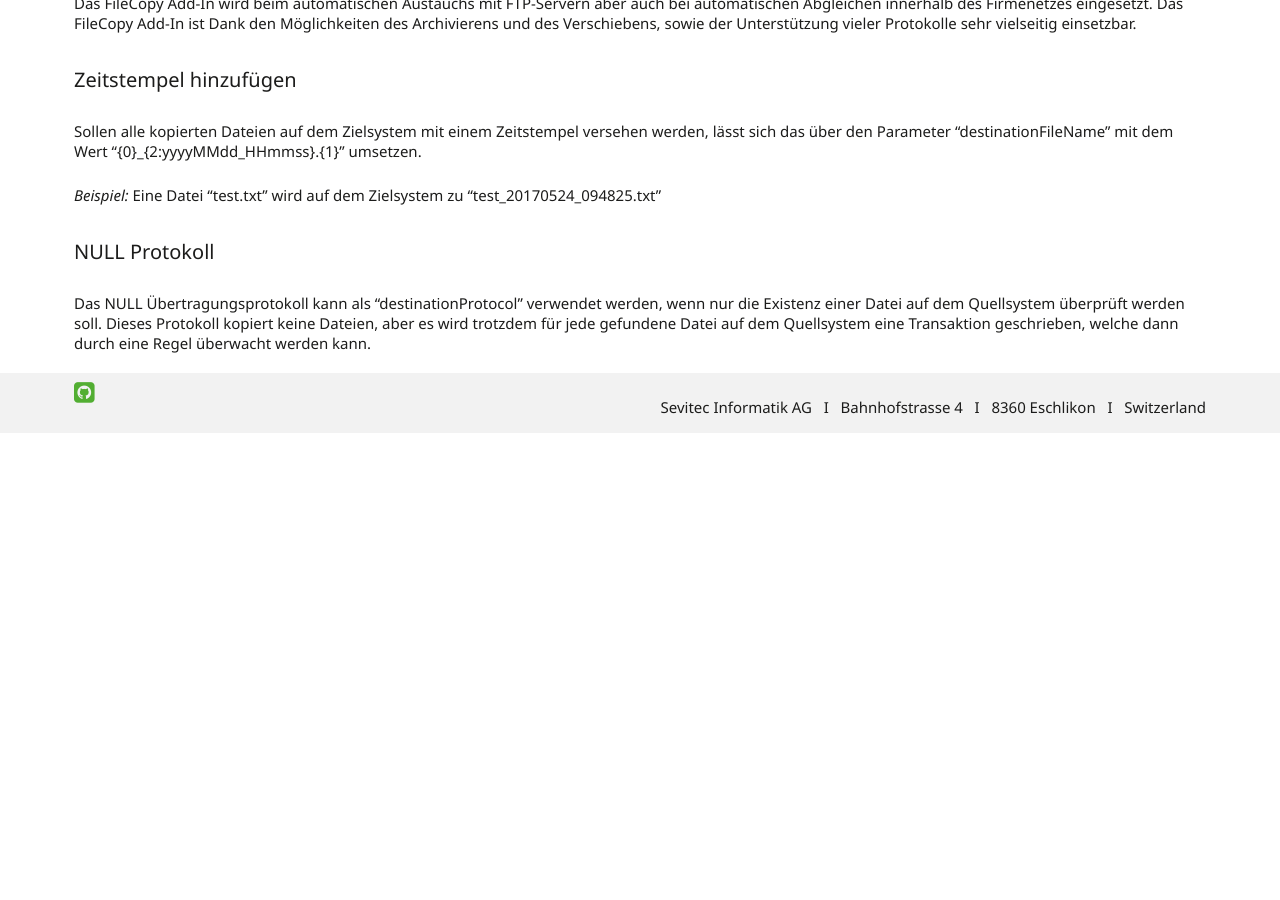
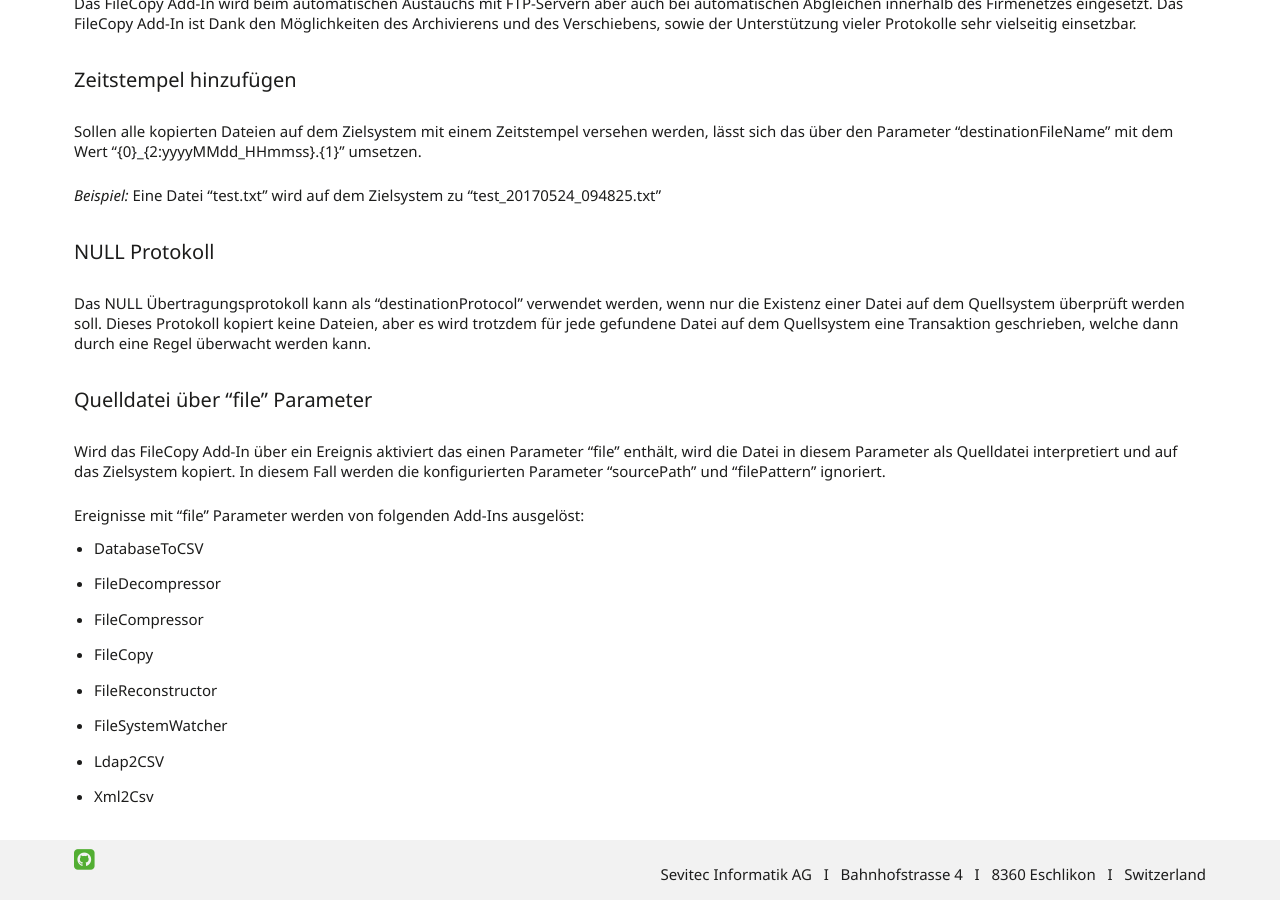
Before and after one commit to primesoft-group/oneconnexx-docs, a Jekyll site: the page built from _pages/addins/de/filecopy.md, in a window 1280 px wide and 900 px high, scrolled down 2089 px. Built offline with Jekyll 4.4.1, drawn with Linux system fonts in a browser that asks for light colours; nearby versions of some CDN libraries; some web fonts are replaced; before the commit the page ends 2522 px from its top, so only the background shows below that.

Commit message:
Update filecopy.md

```diff
--- a/_pages/addins/de/filecopy.md
+++ b/_pages/addins/de/filecopy.md
@@ -47,3 +47,17 @@ Sollen alle kopierten Dateien auf dem Zielsystem mit einem Zeitstempel versehen
 ##### NULL Protokoll
 
 Das NULL Übertragungsprotokoll kann als "destinationProtocol" verwendet werden, wenn nur die Existenz einer Datei auf dem Quellsystem überprüft werden soll. Dieses Protokoll kopiert keine Dateien, aber es wird trotzdem für jede gefundene Datei auf dem Quellsystem eine Transaktion geschrieben, welche dann durch eine Regel überwacht werden kann.
+
+##### Quelldatei über "file" Parameter
+
+Wird das FileCopy Add-In über ein Ereignis aktiviert das einen Parameter "file" enthält, wird die Datei in diesem Parameter als Quelldatei interpretiert und auf das Zielsystem kopiert. In diesem Fall werden die konfigurierten Parameter "sourcePath" und "filePattern" ignoriert.
+
+Ereignisse mit "file" Parameter werden von folgenden Add-Ins ausgelöst:
+* DatabaseToCSV
+* FileDecompressor
+* FileCompressor
+* FileCopy
+* FileReconstructor
+* FileSystemWatcher
+* Ldap2CSV
+* Xml2Csv
```
